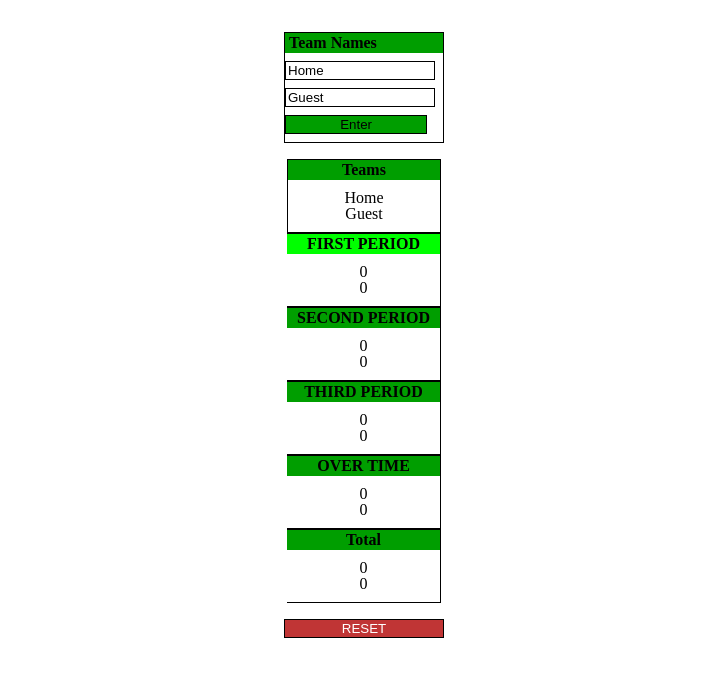
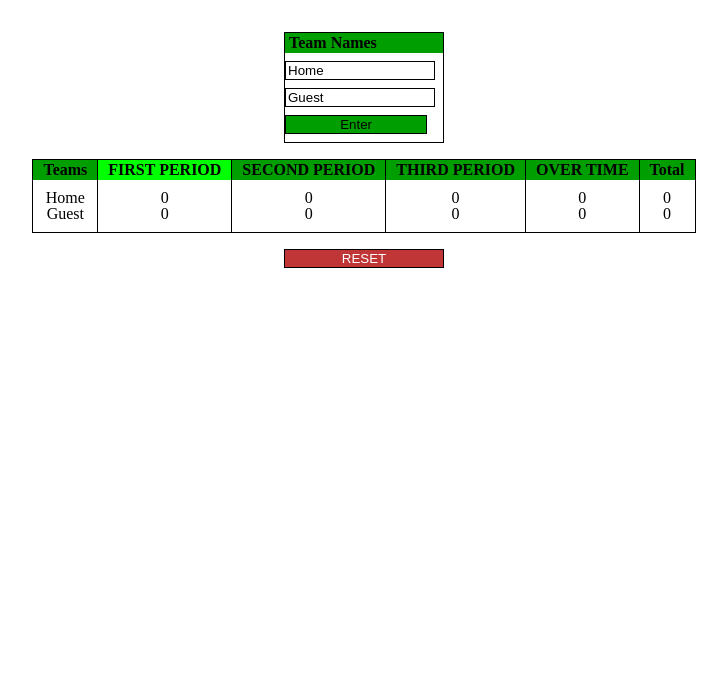
Before and after one commit to DerekPixel/hockey-shot-clock, a React (Create React App) app: page / in a window 1280 px wide. Shown: the top 676 px of the page, without its empty margins (276-1003 px from the left). Built offline with nearby package versions, Linux system fonts and the light colour scheme.

Commit message:
added new flex class

```diff
--- a/src/Components/ShotsGrid.jsx
+++ b/src/Components/ShotsGrid.jsx
@@ -15,7 +15,7 @@ function ShotsGrid({shotsObject, setShotsObject, currentPeriod, teamNames}) {
     return (
       <div
         key={periodKeyname}
-        className='period'
+        className='period flex'
       >
         <h4
           className='period-title'
@@ -44,16 +44,16 @@ function ShotsGrid({shotsObject, setShotsObject, currentPeriod, teamNames}) {
 
   return (
     <div
-      className='shots-grid'
+      className='shots-grid flex'
     >
       <div
-        className='teams'
+        className='teams flex'
       >
         <h4
           className='period-title'
         >Teams</h4>
         <div
-          className='home-guest'
+          className='home-guest flex'
         >
           <div className="home-name">{teamNames.Home}</div>
           <div className="guest-name">{teamNames.Guest}</div>
```
